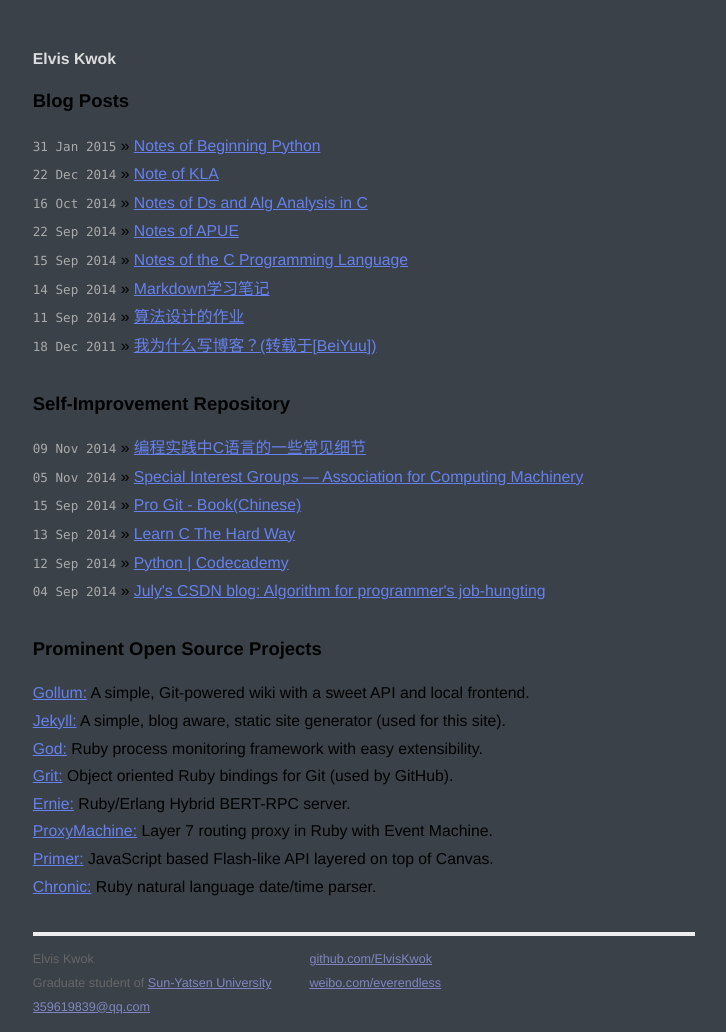
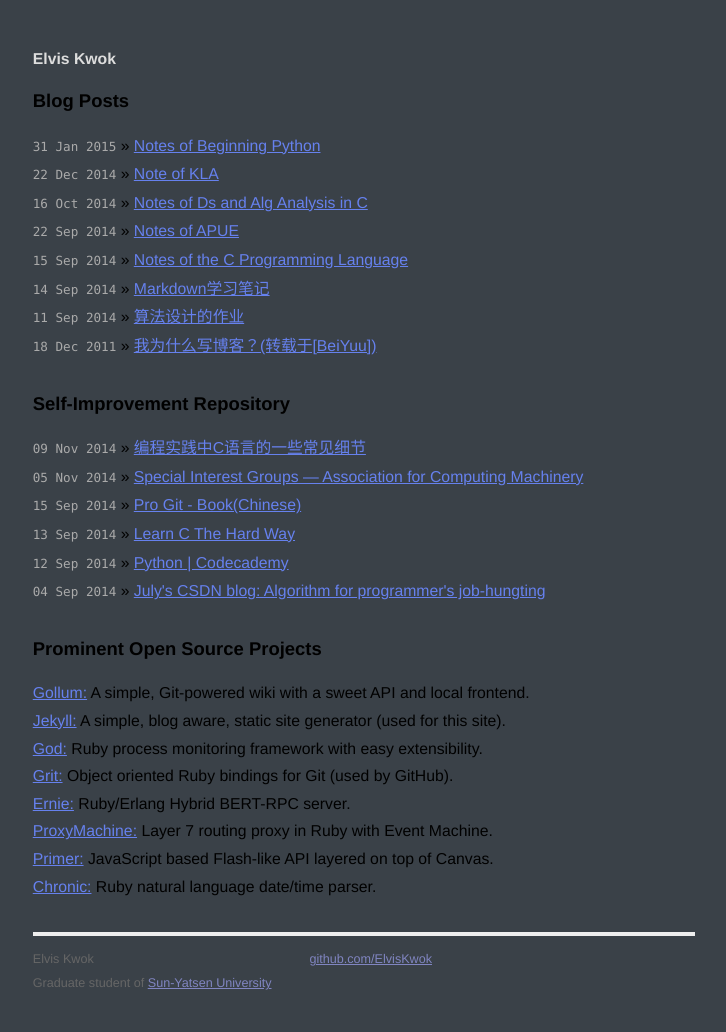
Before and after one commit to ElvisKwok/ElvisKwok.github.io, a Jekyll site: the page built from index.html, in a window 1280 px wide. Shown: the whole page, without its empty margins (276-1002 px from the left). Built offline with Jekyll 4.4.1, drawn with Linux system fonts in a browser that asks for light colours; Markdown is read by kramdown in place of the engine named in the settings; after the commit the page ends 1008 px from its top, so only the background shows below that.

Commit message:
rm person contact

```diff
--- a/_layouts/default.html
+++ b/_layouts/default.html
@@ -34,13 +34,11 @@
       <p>
         Elvis Kwok<br />
         Graduate student of <a href="http://sysu.edu.cn/">Sun-Yatsen University</a><br />
-        <a href="mailto:359619839@qq.com">359619839@qq.com</a>
       </p>
     </div>
     <div class="contact">
       <p>
         <a href="http://github.com/ElvisKwok/">github.com/ElvisKwok</a><br />
-        <a href="http://weibo.com/everendless/">weibo.com/everendless</a><br />
         <a href="http://"></a>
       </p>
     </div>
```
